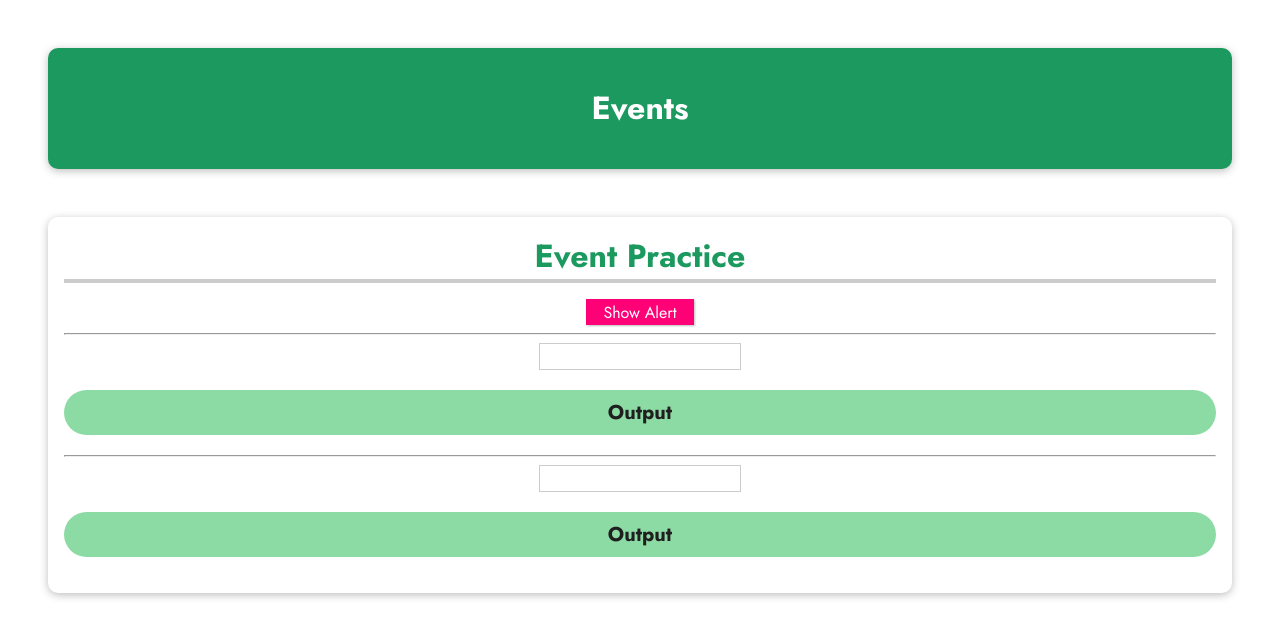
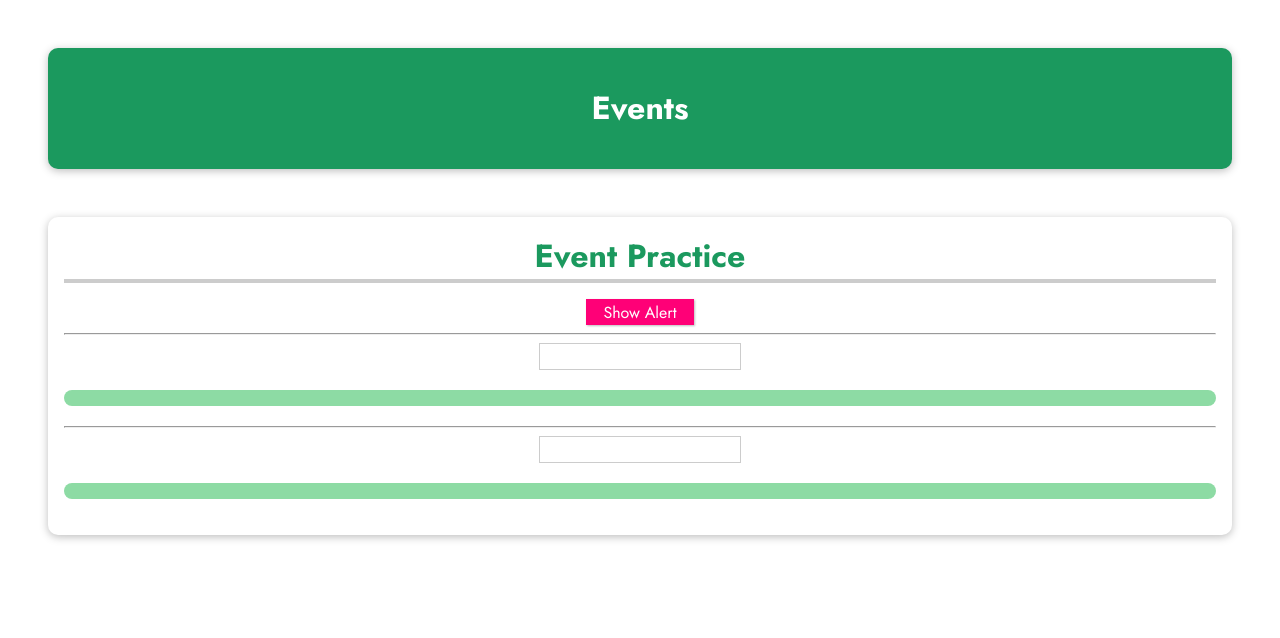
Before and after one commit to flaviomota/vuejs_events, a plain HTML site: page index.html in a window 1280 px wide. Drawn offline with nearby package versions, Linux system fonts and the light colour scheme.

Commit message:
last changes

```diff
--- a/app.js
+++ b/app.js
@@ -1,7 +1,19 @@
 const app = Vue.createApp({
+	data() {
+		return {
+			userInput: '',
+			confirmedInput: '',
+		}
+	},
 	methods: {
 		showAlert() {
 			alert('Button pressed!');
+		},
+		saveInput(event) {
+			this.userInput = event.target.value;
+		},
+		confirmInput() {
+			this.confirmedInput = this.userInput;
 		},
 	}
 });
--- a/index.html
+++ b/index.html
@@ -20,13 +20,11 @@
 			<h2>Event Practice</h2>
 			<button v-on:click="showAlert">Show Alert</button>
 			<hr />
-			<!-- 2. Register the user input on "keydown" and output it in the paragraph (hint: event.target.value helps) -->
-			<input type="text" />
-			<p>Output</p>
+			<input type="text" v-on:keydown="saveInput" />
+			<p>{{ userInput }}</p>
 			<hr />
-			<!-- 3. Repeat 2. but only output the entered value if th ENTER key was pressed -->
-			<input type="text" />
-			<p>Output</p>
+			<input type="text" v-on:keydown="saveInput" v-on:keyup.enter="confirmInput" />
+			<p>{{ confirmedInput }}</p>
 		</section>
 	</body>
 </html>
```
